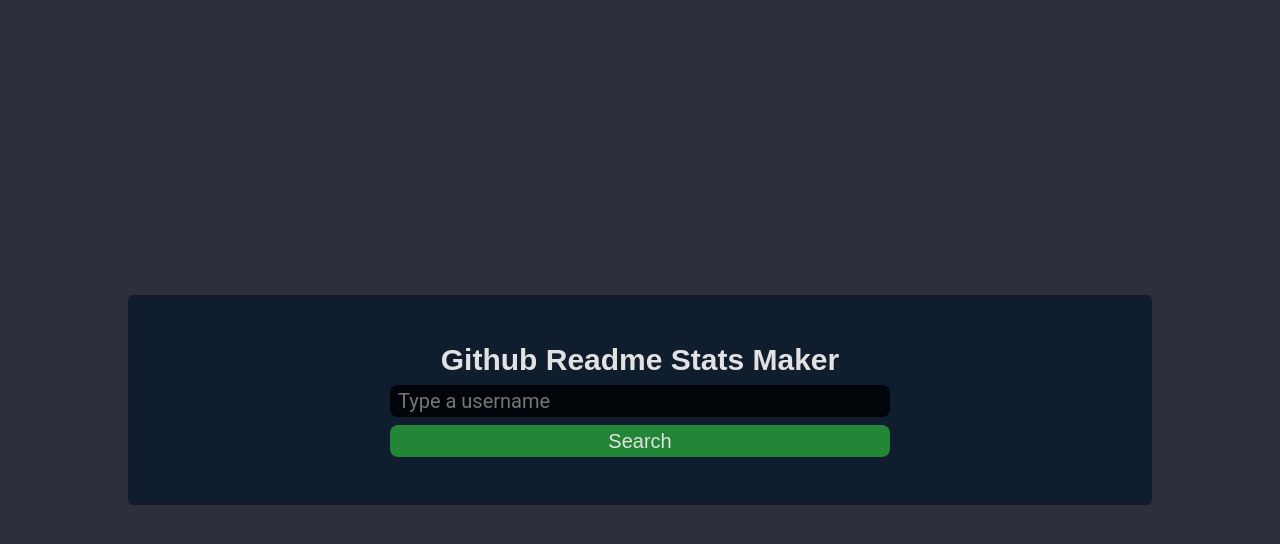
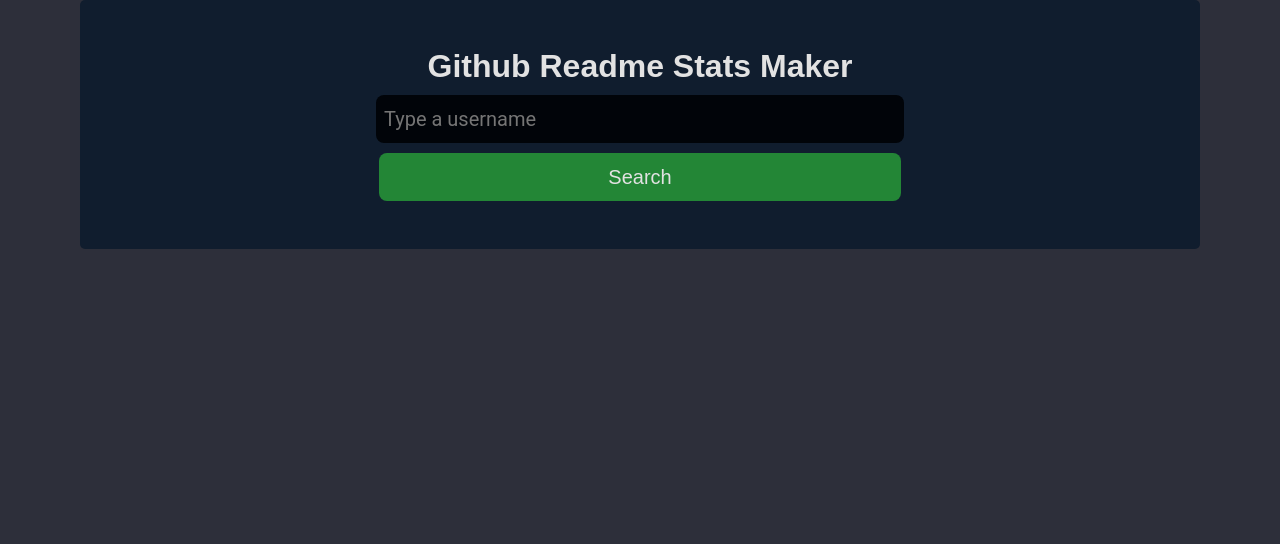
Before and after one commit to ArthurHMSantos/git-profile, a React (Vite) app: page / in a window 1280 px wide. Shown: the top 544 px of the page. Built offline with nearby package versions, Linux system fonts and the light colour scheme; the HTML template or start-up script is replaced by a standard one.

Commit message:
user not found alert

```diff
--- a/src/App.css
+++ b/src/App.css
@@ -3,30 +3,52 @@
   margin: 0;
   padding: 0;
   border: 0;
-    box-sizing: border-box;
   font-family: 'Roboto mono', sans-serif;
 }
 
-  body{
+html, body {
+  height: 100%;
   background-color: #2d2f3a;
 }
-  .container-app {
-    position: absolute;
+
+.container {
+  display: flex;
+  align-items: center;
+  justify-content: center;
+  margin: auto;
   width: 100%;
   height: 100%;
   background-color: #2d2f3a;
-    display: flex;
-    align-items: center;
-    justify-content: center;
+
+  @media (max-width: 912px) {
+    background-color: #101D2E;
+    height: 100%;
+  }
 }
 
-  .container {
+.container-app {
   width: 80%;
-    min-height: 0;
+  height: 50;
   background-color: #101D2E;
   padding: 3rem;
-    margin: 20px 0 20px 0;
+  margin: auto 0;
   border-radius: 5px;
+}
+
+  .search-input{
+    width: 50%;
+    height: 2rem;
+    padding: 0.5rem;
+    border-radius: 0.5rem;
+    border: 0;
+    background-color: #010409;
+    font-size: 20px;
+    font-family: 'Roboto', sans-serif;
+
+    @media (max-width: 912px) {
+      width: 95%;
+      height: 48px;
+    }
   }
 
 .form{
@@ -35,36 +57,39 @@
   align-items: center;
   justify-content: center;
   color: #E2E2E2;
+  gap: 10px;
+
+  @media (max-width: 912px) {
+    display: flex;
+    gap: 10px;
   }
-
-  input{
-    width: 500px;
-    height: 2rem;
-    margin: 0.5rem 0;
-    padding: 0.5rem;
-    border-radius: 0.5rem;
-    border: 0;
-    background-color: #010409;
-    color: #E2E2E2;
-    font-size: 20px;
-    font-family: 'Roboto', sans-serif;
 }
 
 .search-btn, .copy-btn {
-    width: 500px;
-    height: 2rem;
+  width: 51%;
+  height: 3rem;
   border-radius: 0.5rem;
   border: 0;
   background-color: #238636;
   font-size: 20px;
   color: #E2E2E2;
   cursor: pointer;
+
+  @media (max-width: 912px) {
+    height: 64px;
+    font-size: 2rem;
+    width: 100%;
+  }
 }
 
 .copy-btn {
   font-size: 16px; /* or any other font size you prefer */
   margin-left: 1rem;
   width: 200px;
+
+  @media (max-width: 912px) {
+    font-size: 1.5rem;
+  }
 }
 
 .user-info {
@@ -75,9 +100,15 @@
   padding: 20px 30px; /* Ajuste o espaçamento superior e inferior */
   background-color: #0D1117;
   margin-top: 2rem;
-    min-height: 100%; /* Use min-height para que a .user-info cresça de acordo com o conteúdo */
   border: 3px solid #30363D;
   border-radius: 15px;
+
+  @media (max-width: 912px) {
+    flex-direction: column;
+    align-items: center;
+    justify-content: center;
+    gap: 10px;
+  }
 }
 
 
@@ -111,6 +142,11 @@
   border-radius: 15px;
   padding: 25px; /* Adicione espaço interno de 20px a todos os lados do elemento */
   margin: 20px 0 20px 0;
+
+  @media (max-width: 912px) {
+    padding: 0;
+    width: 120%;
+  }
 }
 
 hr {
@@ -135,11 +171,32 @@
   gap: 10px;
 }
 
+.card-stats{
+  height: 130px;
+
+  @media (max-width: 912px) {
+    height: 110px;
+  }
+}
+
+.card-lang{
+  height: 100px;
+
+  @media (max-width: 912px) {
+    height: auto;
+  }
+}
+
 h2{
   padding: 20px 0  10px 0;
   font-size: 20px;
 }
 
 h1{
-    font-size: 30px;
+  font-size: 2rem;
+
+  @media (max-width: 912px) {
+    font-size: 2rem;
+    text-align: center;
   }
+}
--- a/src/App.tsx
+++ b/src/App.tsx
@@ -78,6 +78,14 @@
 
       fetchTopLanguages(response.data.login);
     })
+    .catch(error => {
+      if (error.response && error.response.status === 404) {
+        alert('User not found');
+        // Add code here to alert the user that the user was not found
+      } else {
+        console.error('Error fetching user data:', error);
+      }
+    });
 }
 
   useEffect(() => {
@@ -88,12 +96,12 @@
   }, [login]);
 
   return (
+    <div className='container'>
       <div className='container-app'>
-      <div className='container'>
-        <main>
           <div className='form'>
             <h1>Github Readme Stats Maker</h1>
             <input type="text"
+              className="search-input"
               placeholder='Type a username'
               onChange={(e) => setSearch(e.target.value)}
             />
@@ -119,12 +127,11 @@
               </div>
               <hr />
               <div className='cards'>
-                <img height="130em" src={`https://github-readme-stats.vercel.app/api?username=${login}&show_icons=true&theme=tokyonight&locale=en`} alt="github status card" />
-                <img height="130em" src={`https://github-readme-stats.vercel.app/api/top-langs/?username=${login}&layout=compact&langs_count=7&theme=tokyonight`} />
+                <img className='card-stats' src={`https://github-readme-stats.vercel.app/api?username=${login}&show_icons=true&theme=tokyonight&locale=en`} alt="github status card" />
+                <img className='card-lang' src={`https://github-readme-stats.vercel.app/api/top-langs/?username=${login}&layout=compact&langs_count=7&theme=tokyonight`} />
               </div>
             </div>
           </div>)}
-        </main>
       </div>
     </div>
   )
```
Lines whose indentation alone changed are shown as unchanged.
